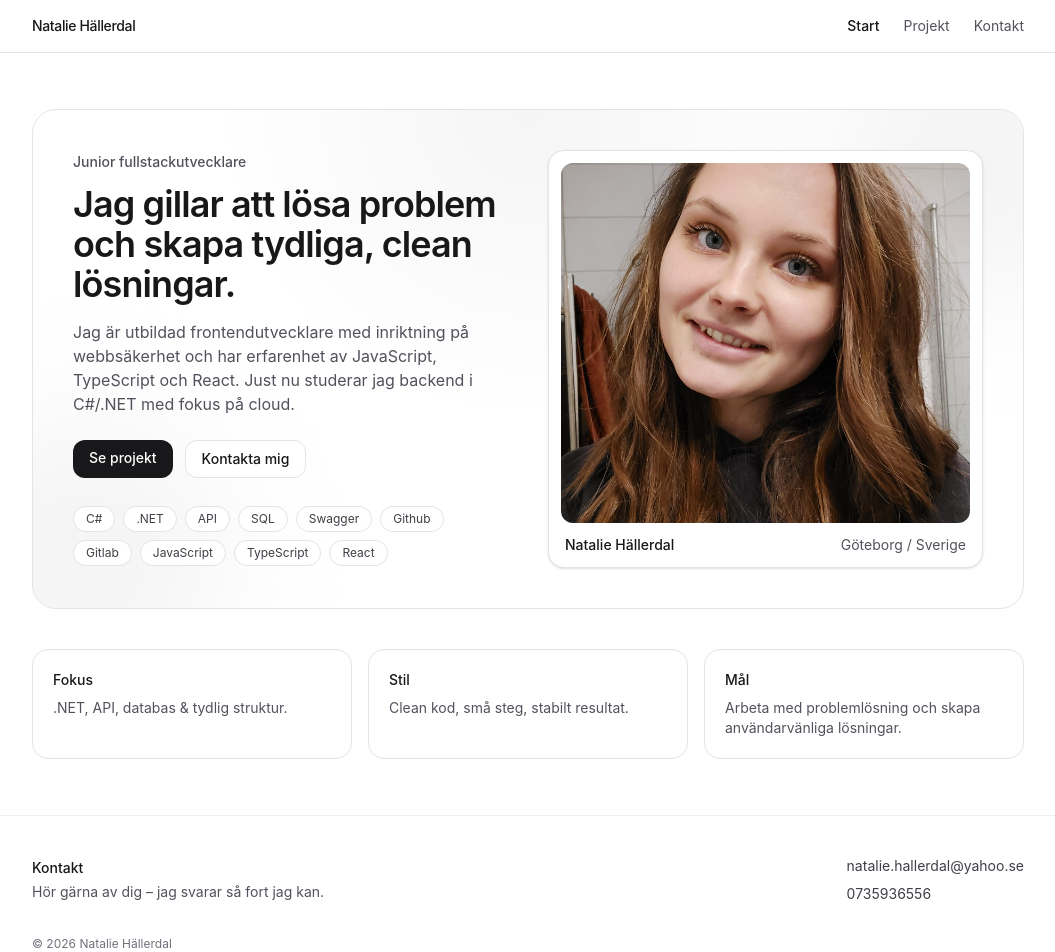
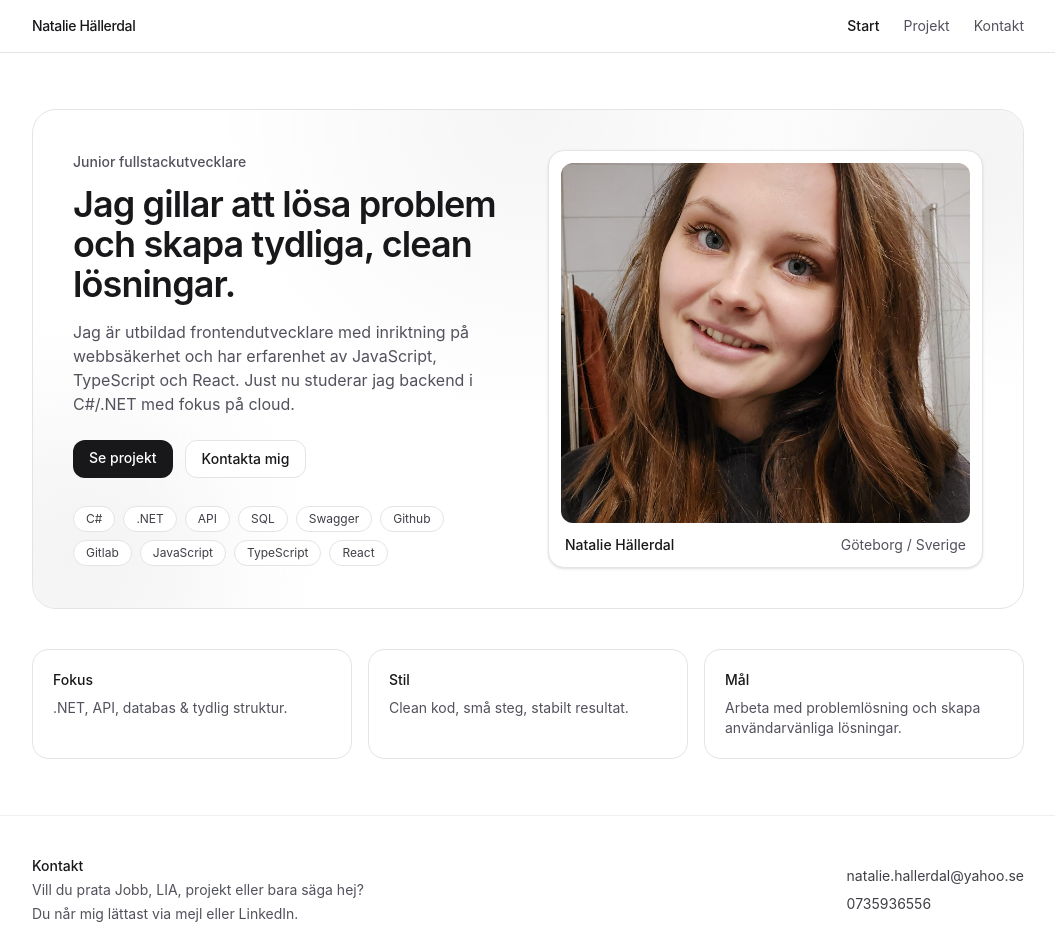
Before and after one commit to natta1995/Portfolio, a React (Vite) app: page /#/ in a window 1280 px wide. Shown: the top 952 px of the page, without its empty margins (112-1167 px from the left). Built offline with nearby package versions, Linux system fonts and the light colour scheme.

Commit message:
Update info

```diff
--- a/index.html
+++ b/index.html
@@ -4,7 +4,7 @@
     <meta charset="UTF-8" />
     <link rel="icon" type="image/svg+xml" href="/vite.svg" />
     <meta name="viewport" content="width=device-width, initial-scale=1.0" />
-    <title>portfoilio</title>
+    <title>Natalie Hällerdal - Portfoilio </title>
   </head>
   <body>
     <div id="root"></div>
--- a/src/components/Footer.jsx
+++ b/src/components/Footer.jsx
@@ -10,8 +10,12 @@ export default function Footer() {
           <div>
             <p className="text-sm font-medium text-zinc-900">Kontakt</p>
             <p className="mt-1 text-sm text-zinc-600">
-              Hör gärna av dig – jag svarar så fort jag kan.
+              Vill du prata Jobb, LIA, projekt eller bara säga hej?
             </p>
+              <p className="mt-1 text-sm text-zinc-600">
+              Du når mig lättast via mejl eller LinkedIn.
+            </p>
+
           </div>
 
           <div className="flex flex-col gap-2 text-sm">
--- a/src/components/ProjectCard.jsx
+++ b/src/components/ProjectCard.jsx
@@ -8,7 +8,7 @@ const ProjectCard = ({
   tags = [],
   list = [],
   longText,
-  links = [], // [{ label: "Frontend repo", href: "..." }, ...]
+  links = [],
 }) => {
   const [open, setOpen] = useState(false);
 
@@ -17,14 +17,25 @@ const ProjectCard = ({
   return (
     <>
       {/* Card */}
-      <div className="group overflow-hidden rounded-2xl border border-zinc-200 bg-white shadow-sm transition hover:shadow-md">
-        <div className="overflow-hidden">
+      <button
+        type="button"
+        onClick={() => setOpen(true)}
+        className="group w-full overflow-hidden rounded-2xl border border-zinc-200 bg-white text-left shadow-sm transition duration-300 hover:scale-[1.02] hover:shadow-md"
+      >
+        <div className="relative overflow-hidden">
           <img
             src={image}
             alt={title}
-            className="h-52 w-full object-cover transition duration-300 group-hover:scale-105"
+            className="h-52 w-full object-cover"
             loading="lazy"
           />
+
+          {/* Hover overlay */}
+          <div className="absolute inset-0 flex items-center justify-center bg-black/40 opacity-0 transition-opacity duration-300 group-hover:opacity-100">
+            <span className="text-sm font-medium text-white">
+              Klicka för mer information
+            </span>
+          </div>
         </div>
 
         <div className="p-5">
@@ -44,14 +55,9 @@ const ProjectCard = ({
             </div>
           )}
 
-          <button
-            onClick={() => setOpen(true)}
-            className="mt-6 inline-flex items-center gap-2 text-sm font-medium text-zinc-900 hover:underline"
-          >
-            Läs mer <span aria-hidden>→</span>
-          </button>
+
         </div>
-      </div>
+      </button>
 
       {/* Modal */}
       {open && (
@@ -65,7 +71,6 @@ const ProjectCard = ({
             className="mx-auto mt-16 w-full max-w-2xl rounded-3xl border border-zinc-200 bg-white p-7 shadow-xl sm:p-8"
             onClick={(e) => e.stopPropagation()}
           >
-            {/* Top row */}
             <div className="flex items-start justify-between gap-4">
               <div>
                 <h2 className="text-2xl font-semibold text-zinc-900">{title}</h2>
@@ -103,7 +108,6 @@ const ProjectCard = ({
               </ul>
             )}
 
-            {/* Links */}
             {links.length > 0 && (
               <div className="mt-7 flex flex-wrap gap-3">
                 {links.map((l) => (
--- a/src/pages/contact.jsx
+++ b/src/pages/contact.jsx
@@ -10,7 +10,7 @@ const ContactPage = () => {
         </h1>
         <p className="mt-4 text-zinc-600">
           Vill du prata Jobb, LIA, projekt eller bara säga hej?
-          Hör gärna av dig – jag svarar så fort jag kan.
+          Hör gärna av dig!
         </p>
       </section>
 
```
Also changed, not shown: package.json (+6 -2 lines), 2 other files (tests, documents, lock files or other folders).
